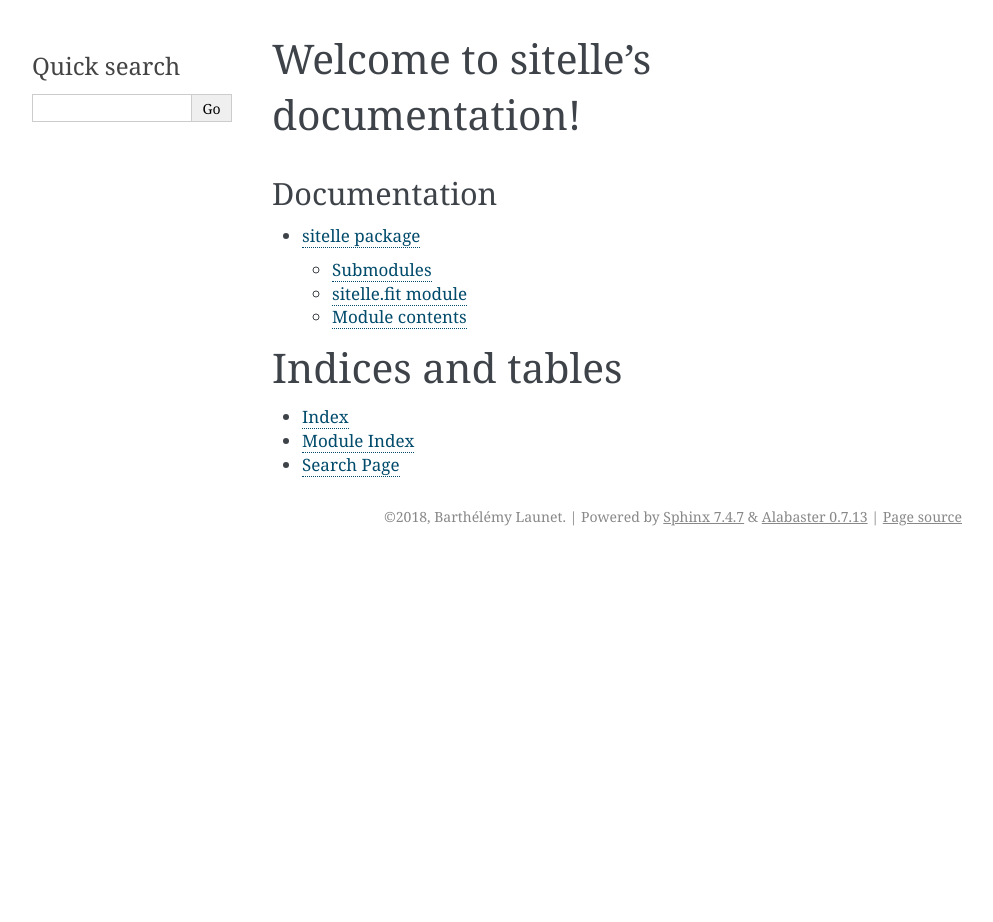
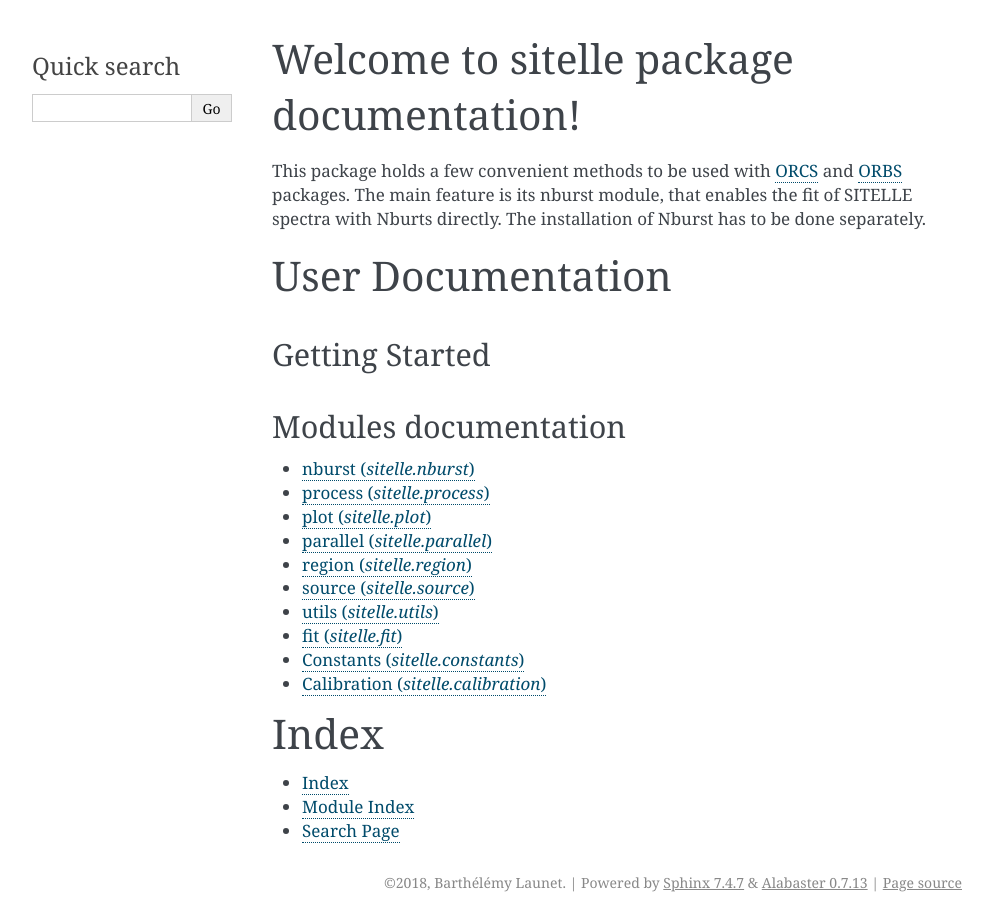
Before and after one commit to BLaunet/sitelle, a Sphinx documentation site: the page built from docs/index.rst, in a window 1280 px wide. Shown: the whole page, without its empty margins (148-1141 px from the left). Built offline with Sphinx 7.4.7, drawn with Linux system fonts in a browser that asks for light colours; before the commit the page ends 900 px from its top, so only the background shows below that.

Commit message:
Reorganisation of the doc files

```diff
--- /dev/null
+++ b/docs/calibration.rst
@@ -0,0 +1,17 @@
+.. _sitelle-calibration:
+
+***********************************
+Calibration (`sitelle.calibration`)
+***********************************
+
+.. currentmodule:: sitelle.calibration
+
+Introduction
+============
+
+
+
+
+Reference/API
+=============
+.. automodapi:: sitelle.calibration
--- /dev/null
+++ b/docs/constants.rst
@@ -0,0 +1,34 @@
+.. _sitelle-constants:
+
+*********************************
+Constants (`sitelle.constants`)
+*********************************
+
+.. currentmodule:: sitelle.constants
+
+Introduction
+============
+
+``sitelle.constants`` contains a number of physical constants heavily used
+in the project.
+
+They can be imported directly from
+the ``sitelle.constants`` sub-package::
+
+    >>> from sitelle.constants import M31_CENTER
+
+or, if you want to avoid having to explicitly import all the constants you
+need, you can simply do:
+
+    >>> from sitelle import constants as const
+
+and then subsequently use for example ``const.M31_CENTER``.
+
+Caveats
+=======
+The ``FITS_DIR`` constant is more a convenient variable to avoid typing over and over the path hosting the fits files, but it is not used anywhere in the sitelle module, only in notebooks examples.
+For now it has been implemented only for B. Launet on different machines.
+
+Reference/API
+=============
+.. automodapi:: sitelle.constants
--- /dev/null
+++ b/docs/fit.rst
@@ -0,0 +1,15 @@
+.. _sitelle-fit:
+
+*********************************
+fit (`sitelle.fit`)
+*********************************
+
+.. currentmodule:: sitelle.fit
+
+Introduction
+============
+
+
+Reference/API
+=============
+.. automodapi:: sitelle.fit
--- a/docs/index.rst
+++ b/docs/index.rst
@@ -3,24 +3,49 @@
    You can adapt this file completely to your liking, but it should at least
    contain the root `toctree` directive.
 
-Welcome to sitelle's documentation!
-===================================
+:tocdepth: 3
+
+*****************************************
+Welcome to sitelle package documentation!
+*****************************************
+
+This package holds a few convenient methods to be used with `ORCS <http://132.203.11.199/orcs-doc/index.html>`_
+and `ORBS <http://132.203.11.199/orcs-doc/index.html>`_ packages.
+The main feature is its nburst module, that enables the fit of SITELLE spectra
+with Nburts directly.
+The installation of Nburst has to be done separately.
+
+
+******************
+User Documentation
+******************
+
+Getting Started
+---------------
+
+Modules documentation
+---------------------
 
 .. toctree::
-   :maxdepth: 2
-   :caption: Contents:
+   :maxdepth: 1
 
-Documentation
--------------
-
-.. toctree::
-  :maxdepth: 4
-
-  sitelle
+   nburst
+   process
+   plot
+   parallel
+   region
+   source
+   utils
+   fit
+   constants
+   calibration
 
 
-Indices and tables
-==================
+
+
+*****
+Index
+*****
 
 * :ref:`genindex`
 * :ref:`modindex`
--- /dev/null
+++ b/docs/nburst.rst
@@ -0,0 +1,15 @@
+.. _sitelle-nburst:
+
+*********************************
+nburst (`sitelle.nburst`)
+*********************************
+
+.. currentmodule:: sitelle.nburst
+
+Introduction
+============
+
+
+Reference/API
+=============
+.. automodapi:: sitelle.nburst
--- /dev/null
+++ b/docs/parallel.rst
@@ -0,0 +1,15 @@
+.. _sitelle-parallel:
+
+*********************************
+parallel (`sitelle.parallel`)
+*********************************
+
+.. currentmodule:: sitelle.parallel
+
+Introduction
+============
+
+
+Reference/API
+=============
+.. automodapi:: sitelle.parallel
--- /dev/null
+++ b/docs/plot.rst
@@ -0,0 +1,15 @@
+.. _sitelle-plot:
+
+*********************************
+plot (`sitelle.plot`)
+*********************************
+
+.. currentmodule:: sitelle.plot
+
+Introduction
+============
+
+
+Reference/API
+=============
+.. automodapi:: sitelle.plot
--- /dev/null
+++ b/docs/process.rst
@@ -0,0 +1,15 @@
+.. _sitelle-process:
+
+*********************************
+process (`sitelle.process`)
+*********************************
+
+.. currentmodule:: sitelle.process
+
+Introduction
+============
+
+
+Reference/API
+=============
+.. automodapi:: sitelle.process
--- /dev/null
+++ b/docs/region.rst
@@ -0,0 +1,15 @@
+.. _sitelle-region:
+
+*********************************
+region (`sitelle.region`)
+*********************************
+
+.. currentmodule:: sitelle.region
+
+Introduction
+============
+
+
+Reference/API
+=============
+.. automodapi:: sitelle.region
--- /dev/null
+++ b/docs/source.rst
@@ -0,0 +1,15 @@
+.. _sitelle-source:
+
+*********************************
+source (`sitelle.source`)
+*********************************
+
+.. currentmodule:: sitelle.source
+
+Introduction
+============
+
+
+Reference/API
+=============
+.. automodapi:: sitelle.source
--- /dev/null
+++ b/docs/utils.rst
@@ -0,0 +1,15 @@
+.. _sitelle-utils:
+
+*********************************
+utils (`sitelle.utils`)
+*********************************
+
+.. currentmodule:: sitelle.utils
+
+Introduction
+============
+
+
+Reference/API
+=============
+.. automodapi:: sitelle.utils
```
Also changed, not shown: docs/sitelle.rst (deleted, +0 -22 lines).
